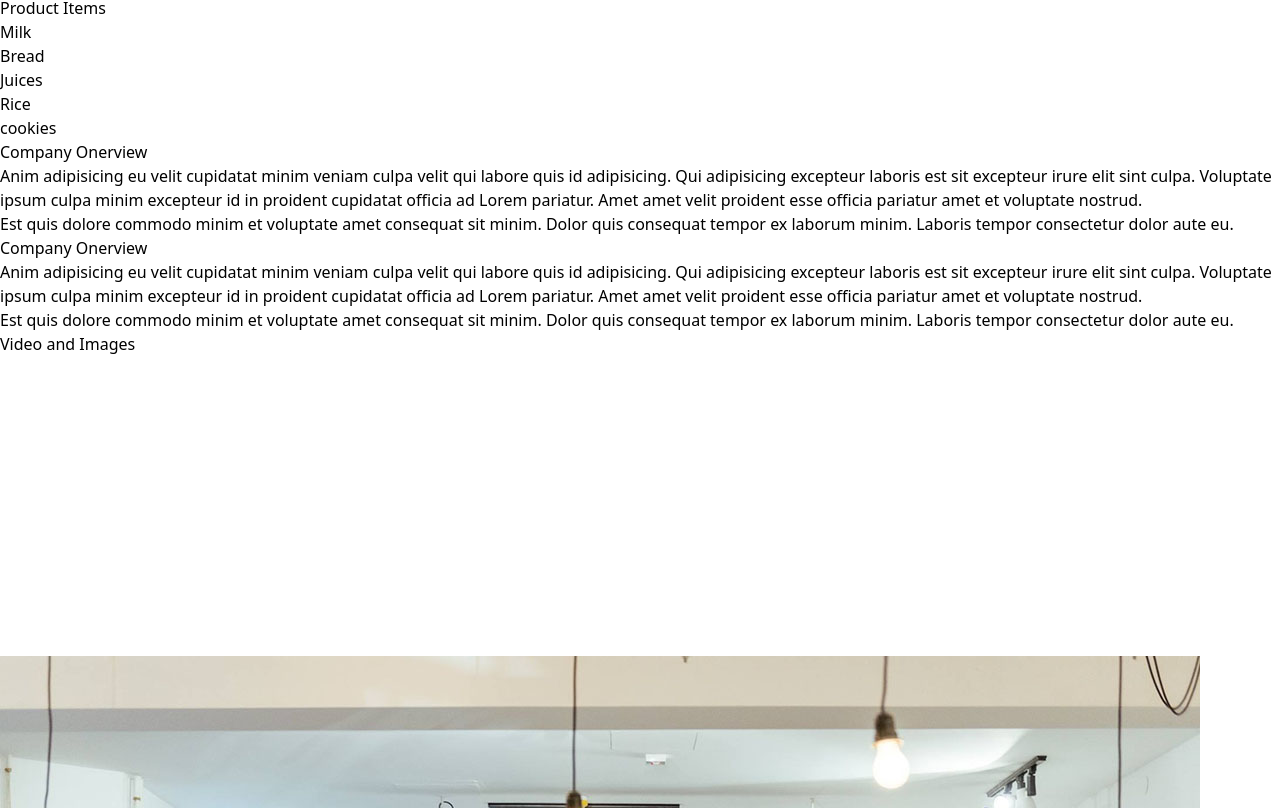
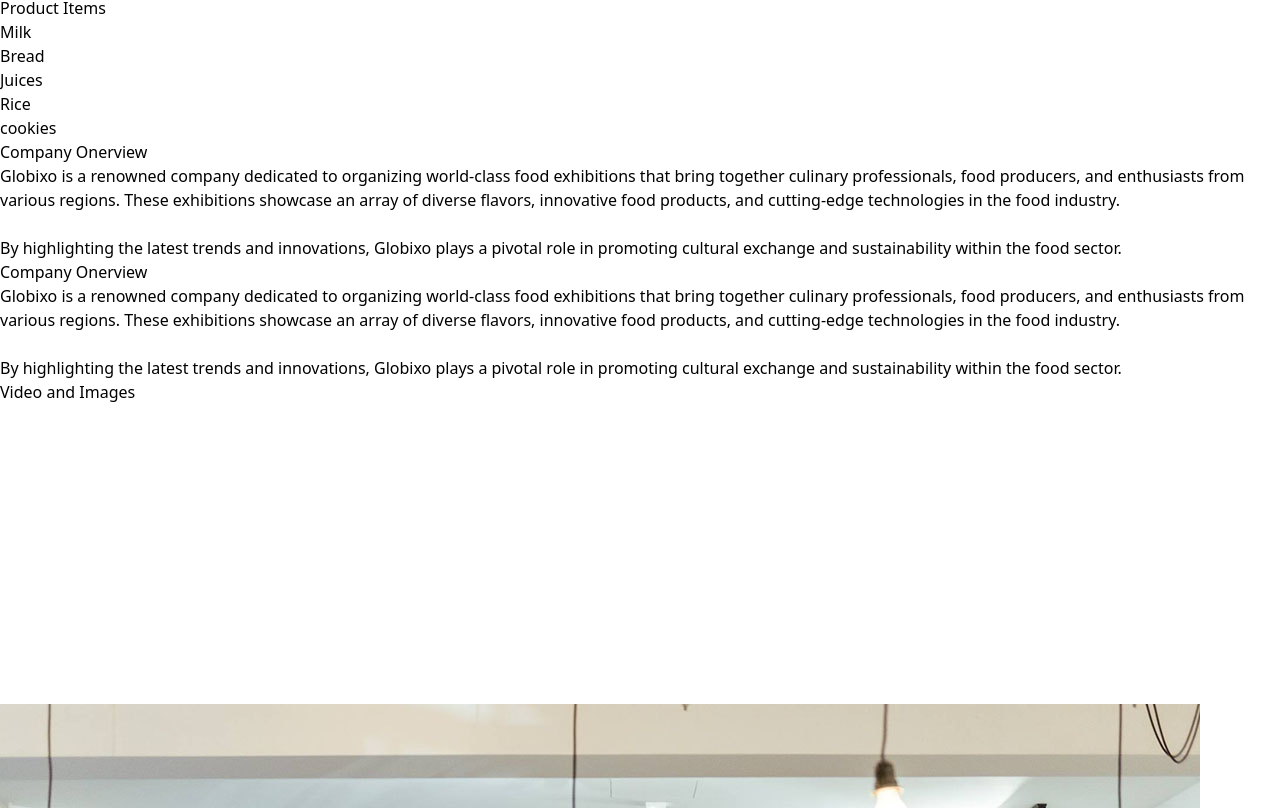
Before and after one commit to 0107shubham/globixo, a Next.js app: page / in a window 1280 px wide. Shown: the part 2072-2880 px from the top of the page. Built offline with nearby package versions, Linux system fonts and the light colour scheme.

Commit message:
update member mbl card

```diff
--- a/src/app/components/Member/MemberMbl.js
+++ b/src/app/components/Member/MemberMbl.js
@@ -26,7 +26,77 @@ const MemberMbl = () => {
               <p className="text-[16px] sm:text-[18px] font-semibold text-gray-700">
                 Aditi Sharma
               </p>
-              <p className="text-[13px] sm:text-[116px] font-medium  text-gray-400">
+              <p className="text-[13px] sm:text-[16px]  font-normal  text-gray-400">
+                Marketing Head
+              </p>
+            </div>
+          </div>
+          <div className="flex items-center gap-2 sm:gap-4">
+            <div className="flex items-center gap-[1px] sm:gap-2">
+              {" "}
+              <FaPhone className="text-[14px] sm:text-[16px] text-gray-600 " />
+              <p className="text-[14px] sm:text-[16px] text-gray-600">
+                9898989898
+              </p>
+            </div>
+            <div className="flex items-center gap-[1px]">
+              <MdOutlineMail className="text-[14px] sm:text-[16px] text-gray-600" />
+              <p className="text-[14px] sm:text-[16px] text-gray-600">
+                Aditi2525@gmail.com
+              </p>
+            </div>
+          </div>
+        </div>
+        <div className="flex flex-col border-[1px] shadow-lg max-w-[450px]  border-gray-300 px-3 py-2 rounded-md gap-3">
+          <div className="flex gap-3 ">
+            <div>
+              <Image
+                src={men2}
+                alt={men2}
+                className="h-[60px] w-[60px] rounded-full"
+              />{" "}
+            </div>
+
+            <div className="flex flex-col  ">
+              <p className="text-[16px] sm:text-[18px] font-semibold text-gray-700">
+                Aditi Sharma
+              </p>
+              <p className="text-[13px] sm:text-[16px] font-normal  text-gray-400">
+                Marketing Head
+              </p>
+            </div>
+          </div>
+          <div className="flex items-center gap-2 sm:gap-4">
+            <div className="flex items-center gap-[1px] sm:gap-2">
+              {" "}
+              <FaPhone className="text-[14px] sm:text-[16px] text-gray-600 " />
+              <p className="text-[14px] sm:text-[16px] text-gray-600">
+                9898989898
+              </p>
+            </div>
+            <div className="flex items-center gap-[1px]">
+              <MdOutlineMail className="text-[14px] sm:text-[16px] text-gray-600" />
+              <p className="text-[14px] sm:text-[16px] text-gray-600">
+                Aditi2525@gmail.com
+              </p>
+            </div>
+          </div>
+        </div>
+        <div className="flex flex-col border-[1px] shadow-lg max-w-[450px]  border-gray-300 px-3 py-2 rounded-md gap-3">
+          <div className="flex gap-3 ">
+            <div>
+              <Image
+                src={men3}
+                alt={men3}
+                className="h-[60px] w-[60px] rounded-full"
+              />{" "}
+            </div>
+
+            <div className="flex flex-col  ">
+              <p className="text-[16px] sm:text-[18px] font-semibold text-gray-700">
+                Aditi Sharma
+              </p>
+              <p className="text-[13px] sm:text-[16px]  font-normal  text-gray-400">
                 Marketing Head
               </p>
             </div>
--- a/src/app/components/OverView/OverViewDesk.js
+++ b/src/app/components/OverView/OverViewDesk.js
@@ -2,23 +2,22 @@ import React from "react";
 
 const OverViewDesk = () => {
   return (
-    <div className="py-4 px-5 m-4 bg-white hidden xl:block  w-[50vw] mx-10 gap-5 ">
+    <div className="py-4 px-5  bg-white hidden xl:block  w-[50vw] mx-10 gap-5 ">
       <h1 className="text-[24px] text-black font-bold my-3">
         Company Onerview
       </h1>
 
-      <p>
-        Anim adipisicing eu velit cupidatat minim veniam culpa velit qui labore
-        quis id adipisicing. Qui adipisicing excepteur laboris est sit excepteur
-        irure elit sint culpa. Voluptate ipsum culpa minim excepteur id in
-        proident cupidatat officia ad Lorem pariatur. Amet amet velit proident
-        esse officia pariatur amet et voluptate nostrud.
-      </p>
-
-      <p className="mt-4">
-        Est quis dolore commodo minim et voluptate amet consequat sit minim.
-        Dolor quis consequat tempor ex laborum minim. Laboris tempor consectetur
-        dolor aute eu.
+      <p className="text-gray-500  text-[16px]   font-semibold mt-2">
+        Globixo is a renowned company dedicated to organizing world-class food
+        exhibitions that bring together culinary professionals, food producers,
+        and enthusiasts from various regions. These exhibitions showcase an
+        array of diverse flavors, innovative food products, and cutting-edge
+        technologies in the food industry.
+        <br />
+        <br />
+        By highlighting the latest trends and innovations, Globixo plays a
+        pivotal role in promoting cultural exchange and sustainability within
+        the food sector.
       </p>
     </div>
   );
--- a/src/app/components/OverView/OverViewMbl.js
+++ b/src/app/components/OverView/OverViewMbl.js
@@ -7,18 +7,17 @@ const OverViewMbl = () => {
         Company Onerview
       </h1>
 
-      <p>
-        Anim adipisicing eu velit cupidatat minim veniam culpa velit qui labore
-        quis id adipisicing. Qui adipisicing excepteur laboris est sit excepteur
-        irure elit sint culpa. Voluptate ipsum culpa minim excepteur id in
-        proident cupidatat officia ad Lorem pariatur. Amet amet velit proident
-        esse officia pariatur amet et voluptate nostrud.
-      </p>
-
-      <p className="mt-4">
-        Est quis dolore commodo minim et voluptate amet consequat sit minim.
-        Dolor quis consequat tempor ex laborum minim. Laboris tempor consectetur
-        dolor aute eu.
+      <p className="text-gray-500  text-[13px]   font-semibold mt-2">
+        Globixo is a renowned company dedicated to organizing world-class food
+        exhibitions that bring together culinary professionals, food producers,
+        and enthusiasts from various regions. These exhibitions showcase an
+        array of diverse flavors, innovative food products, and cutting-edge
+        technologies in the food industry.
+        <br />
+        <br />
+        By highlighting the latest trends and innovations, Globixo plays a
+        pivotal role in promoting cultural exchange and sustainability within
+        the food sector.
       </p>
     </div>
   );
```
